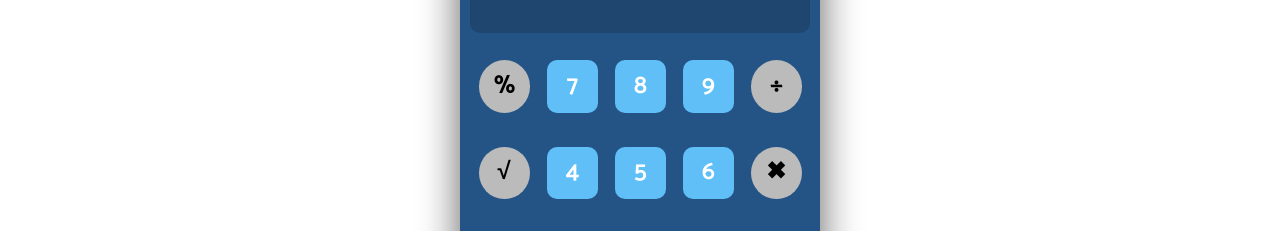
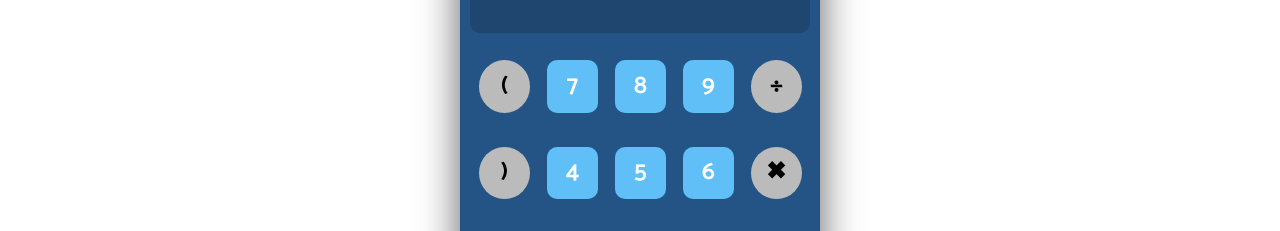
Before and after one commit to ChrisThompsonDev/GoSchoolBoxCalulatorTakeHome, a React (Create React App) app: page / in a window 1280 px wide. Shown: the part 318-549 px from the top of the page. Built offline with nearby package versions, Linux system fonts and the light colour scheme.

Commit message:
minimum requirements met

```diff
--- a/src/App.js
+++ b/src/App.js
@@ -40,13 +40,13 @@ const App = () => {
           <Screen value={screen.join('')}>
           </Screen>
           <ButtonBox>
-            <Button className="button sign" value="%" onClick={() => sendToScreen('%')}></Button>
+            <Button className="button sign" value="(" onClick={() => sendToScreen('(')}></Button>
             <Button className="button" value="7" onClick={() => sendToScreen('7')}></Button>
             <Button className="button" value="8" onClick={() => sendToScreen('8')}></Button>
             <Button className="button" value="9" onClick={() => sendToScreen('9')}></Button>
             <Button className="button sign" value="÷" onClick={() => sendToScreen('/')}></Button>
 
-            <Button className="button sign" value="√" onClick={() => sendToScreen('√')}></Button>
+            <Button className="button sign" value=")" onClick={() => sendToScreen(')')}></Button>
             <Button className="button" value="4" onClick={() => sendToScreen('4')}></Button>
             <Button className="button" value="5" onClick={() => sendToScreen('5')}></Button>
             <Button className="button" value="6" onClick={() => sendToScreen('6')}></Button>
```
